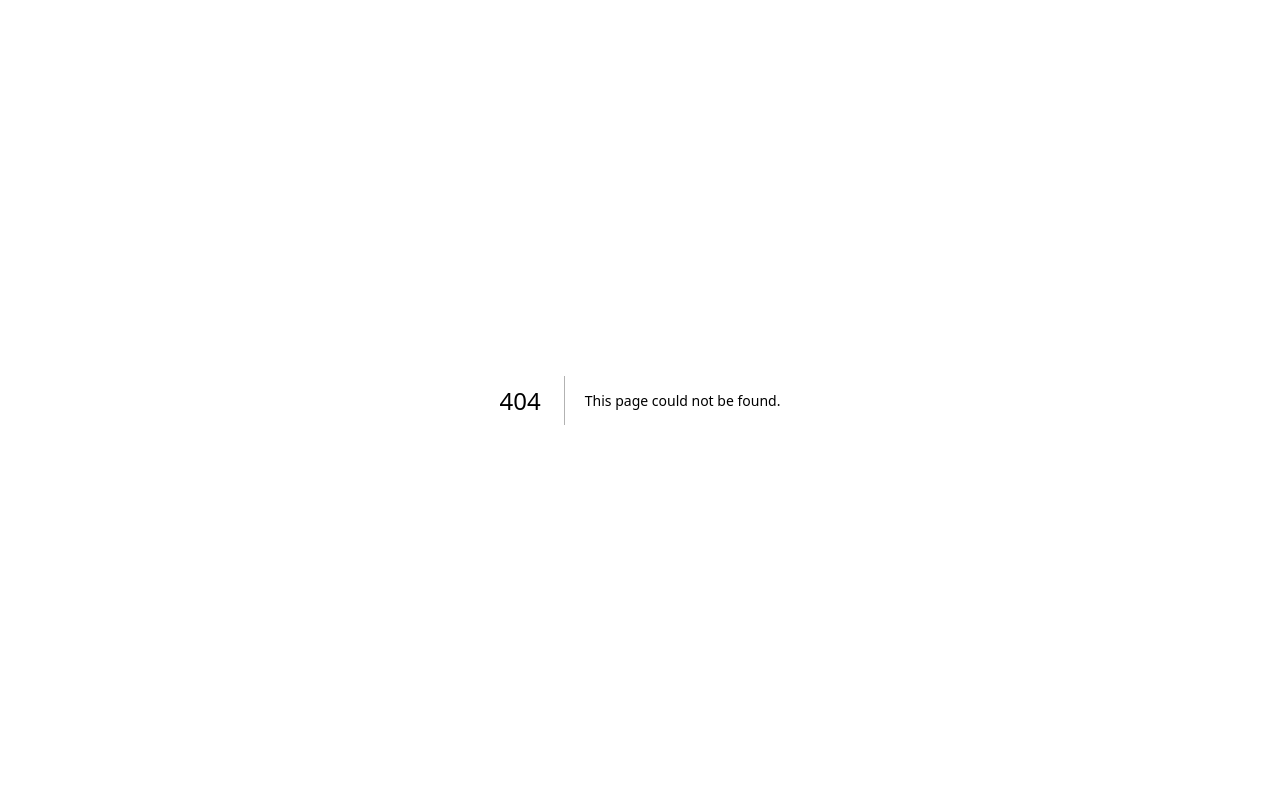
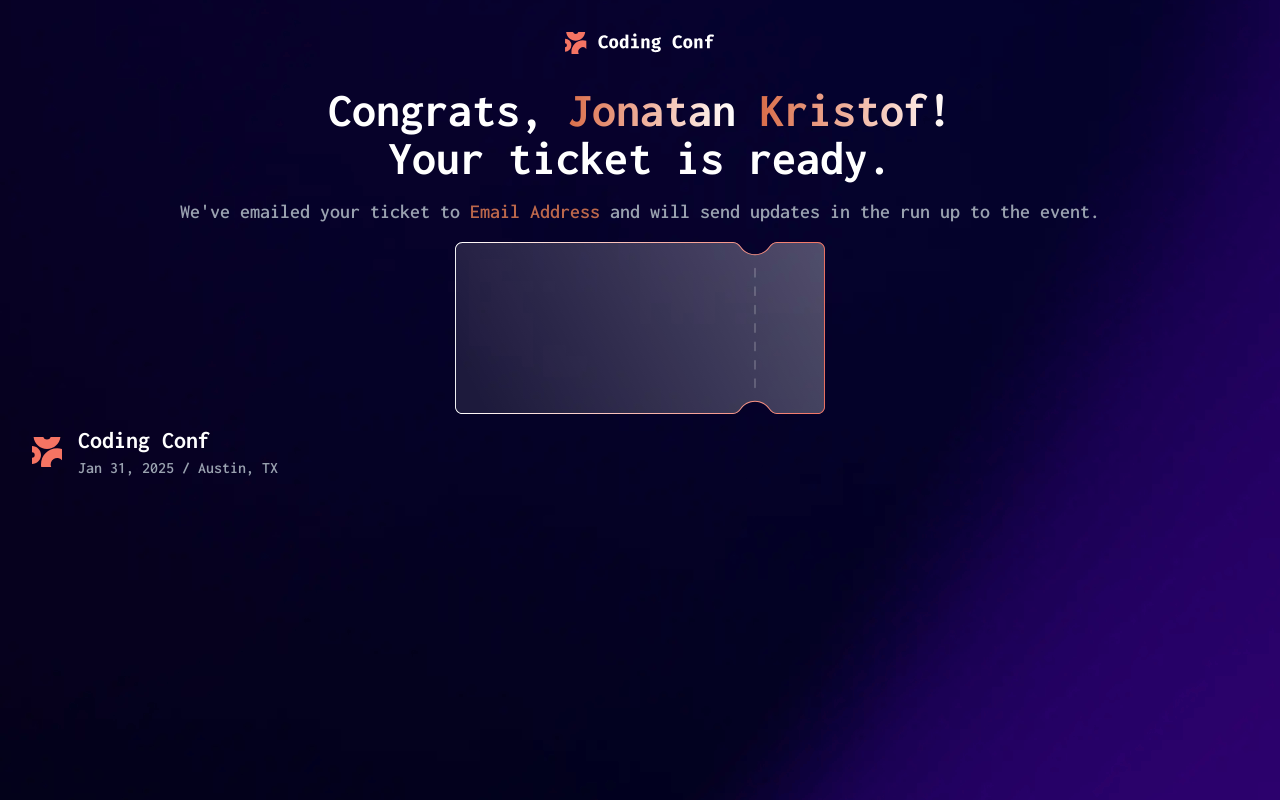
Before and after one commit to PxMach/Frontend-Mentor-Conference-ticket-generator, a Next.js app: page /news in a window 1280 px wide. Before the commit this address had no page. Built offline with nearby package versions, Linux system fonts and the light colour scheme.

Commit message:
Correction de l'interface de génération de billets : suppression de texte inutile dans index.html et mise à jour des variables CSS dans globals.css pour une meilleure gestion des thèmes.

```diff
--- /dev/null
+++ b/Components/newpage/Cart.jsx
@@ -0,0 +1,28 @@
+import Image from "next/image";
+import React from "react";
+import ticket from "../../public/pattern-ticket.svg";
+import mark from "../../public/logo-mark.svg";
+
+export default function Cart() {
+  return (
+    <div>
+      <Image
+        className="relative"
+        src={ticket}
+        alt="ticket have info in the owner"
+        width={370}
+      />
+
+      <div className="flex gap-4 items-center absolute bottom-80 left-8 ">
+        <Image src={mark} alt="" width={30} height={100} />
+        <div>
+          <p className="text-2xl font-bold">Coding Conf</p>
+          <p className="text-gray-400 font-semibold">
+            Jan 31, 2025 / Austin, TX
+          </p>
+        </div>
+        <div>{/* I have to search link the form and this here */}</div>
+      </div>
+    </div>
+  );
+}
--- /dev/null
+++ b/Components/newpage/Header.jsx
@@ -0,0 +1,26 @@
+import Image from "next/image";
+import React from "react";
+import logo from "@/public/logo-full.svg";
+
+export default function Header() {
+  return (
+    <header className="p-4 flex flex-col items-center gap-4">
+      <Image className="mb-4" src={logo} alt="logo" width={150} height={100} />
+      <h1 className="text-2xl sm:text-5xl font-bold text-center sm:w-170">
+        Congrats,{" "}
+        <span className="text-2xl sm:text-5xl text-center bg-gradient-to-r from-[#d96d49] to-white text-transparent bg-clip-text font-bold">
+          Jonatan
+        </span>{" "}
+        <span className="text-2xl sm:text-5xl text-center bg-gradient-to-r from-[#d96d49] to-white text-transparent bg-clip-text font-bold">
+          Kristof!
+        </span>{" "}
+        Your ticket is ready.
+      </h1>
+      <p className="text-[1.06rem] sm:text-xl text-gray-400 text-center font-semibold">
+        We've emailed your ticket to{" "}
+        <span className="text-[#bc674b]"> Email Address </span> and will send
+        updates in the run up to the event.
+      </p>
+    </header>
+  );
+}
--- a/app/globals.css
+++ b/app/globals.css
@@ -8,10 +8,11 @@
   --Neutral_700: hsl(245, 19%, 35%);
   --Neutral_900: hsl(248, 70%, 10%);
 
-  -orange_500: hsl(7, 88%, 67%);
-  -orange_700: hsl(7, 71%, 60%);
-
-  -gradient_text: hsl(7, 86%, 67%) to hsl(0, 0%, 100%);
+  --orange_500: hsl(7, 88%, 67%);
+  --orange_700: hsl(7, 71%, 60%);
+}
+@theme {
+  --gradient_text: hsl(7, 86%, 67%) to hsl(0, 0%, 100%);
 }
 
 body {
--- /dev/null
+++ b/app/news/page.jsx
@@ -0,0 +1,11 @@
+import Cart from "@/Components/newpage/Cart";
+import Header from "@/Components/newpage/Header";
+
+export default function Ticket() {
+  return (
+    <main className="p-4 flex flex-col justify-center items-center">
+      <Header />
+      <Cart />
+    </main>
+  );
+}
--- a/index.html
+++ b/index.html
@@ -32,9 +32,8 @@
 
   <!-- Generated tickets starts -->
 
-  Congrats, <!-- Full Name -->! Your ticket is ready.
 
-  We've emailed your ticket to <!-- Email Address --> and will send updates in the run up to the event.
+
 
   Coding Conf
   Jan 31, 2025 / Austin, TX
```
